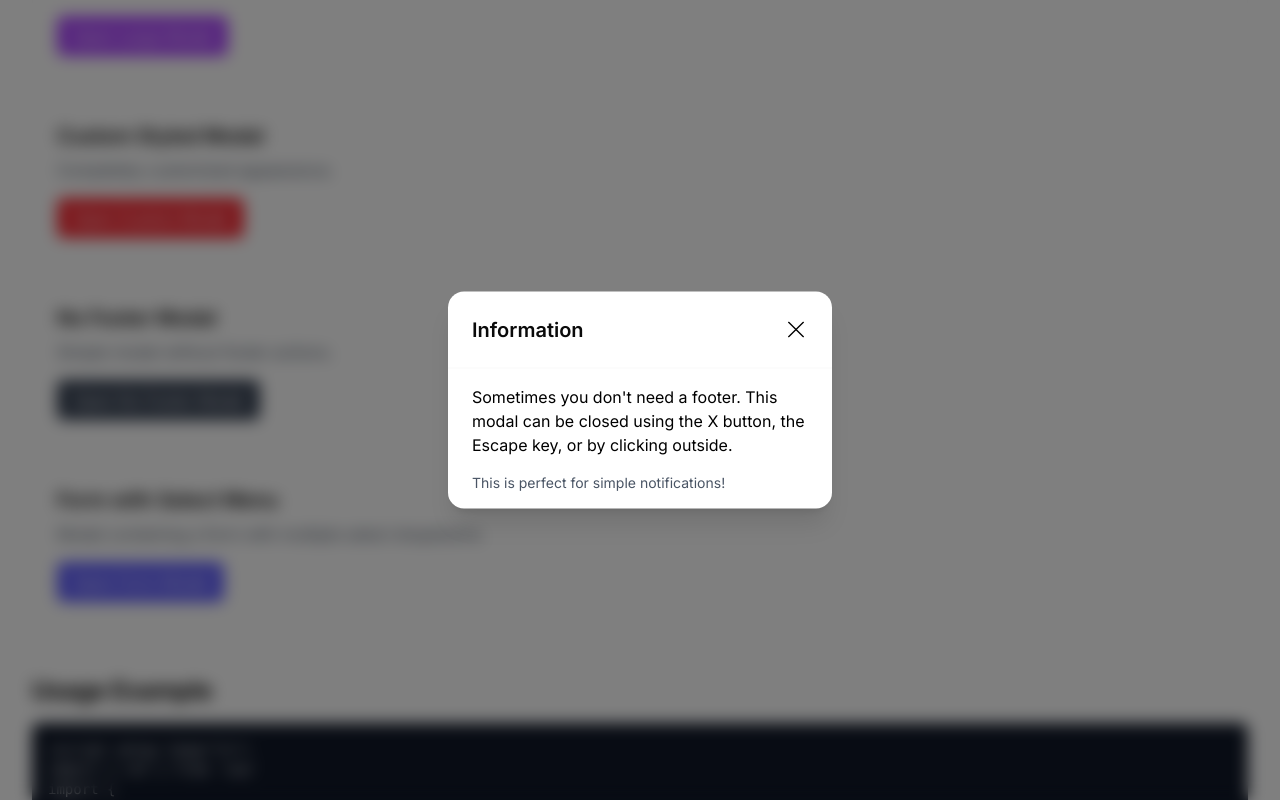
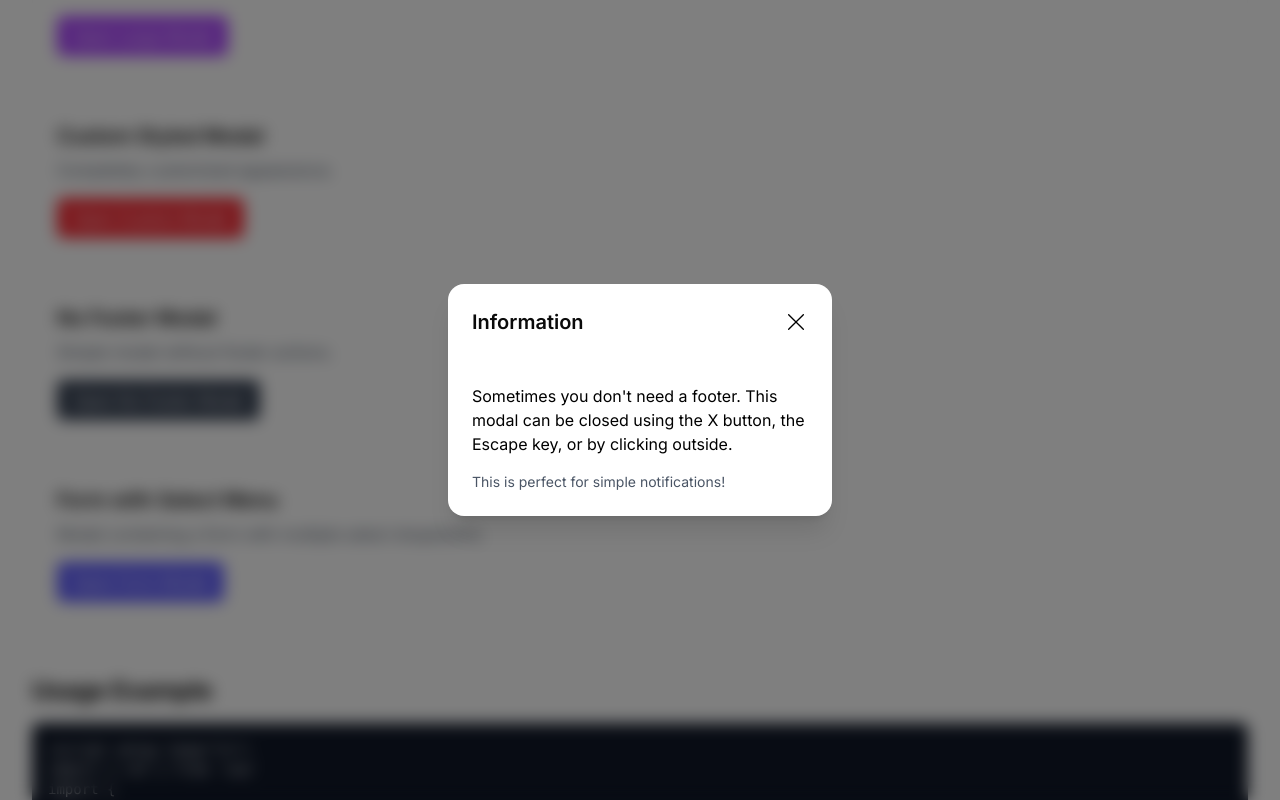
Before and after one commit to tsaqifmu/vue-components, a Vue app: page /demo-modal in a window 1280 px wide. Both pictures are taken after a click on the button "Open No Footer Modal". Shown: the part 609-1409 px from the top of the page. Built offline with nearby package versions, Linux system fonts and the light colour scheme.

Commit message:
Update modal components for consistent padding and improved styling
- Adjusted padding in ModalBody, ModalFooter, and ModalHeader components for uniformity.
- Enhanced class names for better readability and maintainability across modal components.

```diff
--- a/src/components/modal/ModalBody.vue
+++ b/src/components/modal/ModalBody.vue
@@ -10,7 +10,7 @@ interface Props {
 const props = withDefaults(defineProps<Props>(), {})
 
 // --- State & Computed ----
-const bodyClasses = computed(() => cn('flex-grow overflow-y-auto px-6 py-4', props.class))
+const bodyClasses = computed(() => cn('flex-grow overflow-y-auto p-6 ', props.class))
 </script>
 
 <template>
--- a/src/components/modal/ModalFooter.vue
+++ b/src/components/modal/ModalFooter.vue
@@ -12,7 +12,7 @@ const props = withDefaults(defineProps<Props>(), {})
 // --- State & Computed ----
 const footerClasses = computed(() =>
   cn(
-    'flex items-center justify-center gap-3.5 border-t border-gray-200 p-4 shadow-[0px_-4px_8px_0px_#00000014]',
+    'flex items-center justify-center gap-3.5 px-6 py-4 shadow-[0px_-4px_8px_0px_#00000014]',
     props.class,
   ),
 )
--- a/src/components/modal/ModalHeader.vue
+++ b/src/components/modal/ModalHeader.vue
@@ -1,6 +1,6 @@
 <script setup lang="ts">
-import { computed } from 'vue'
-import { cn } from '../../lib/utils'
+import { computed } from 'vue';
+import { cn } from '../../lib/utils';
 
 interface Props {
   class?: string
@@ -10,9 +10,7 @@ interface Props {
 const props = withDefaults(defineProps<Props>(), {})
 
 // --- State & Computed ----
-const headerClasses = computed(() =>
-  cn('flex items-center justify-between border-b border-gray-200 p-6', props.class),
-)
+const headerClasses = computed(() => cn('flex items-center justify-between p-6', props.class))
 </script>
 
 <template>
```
